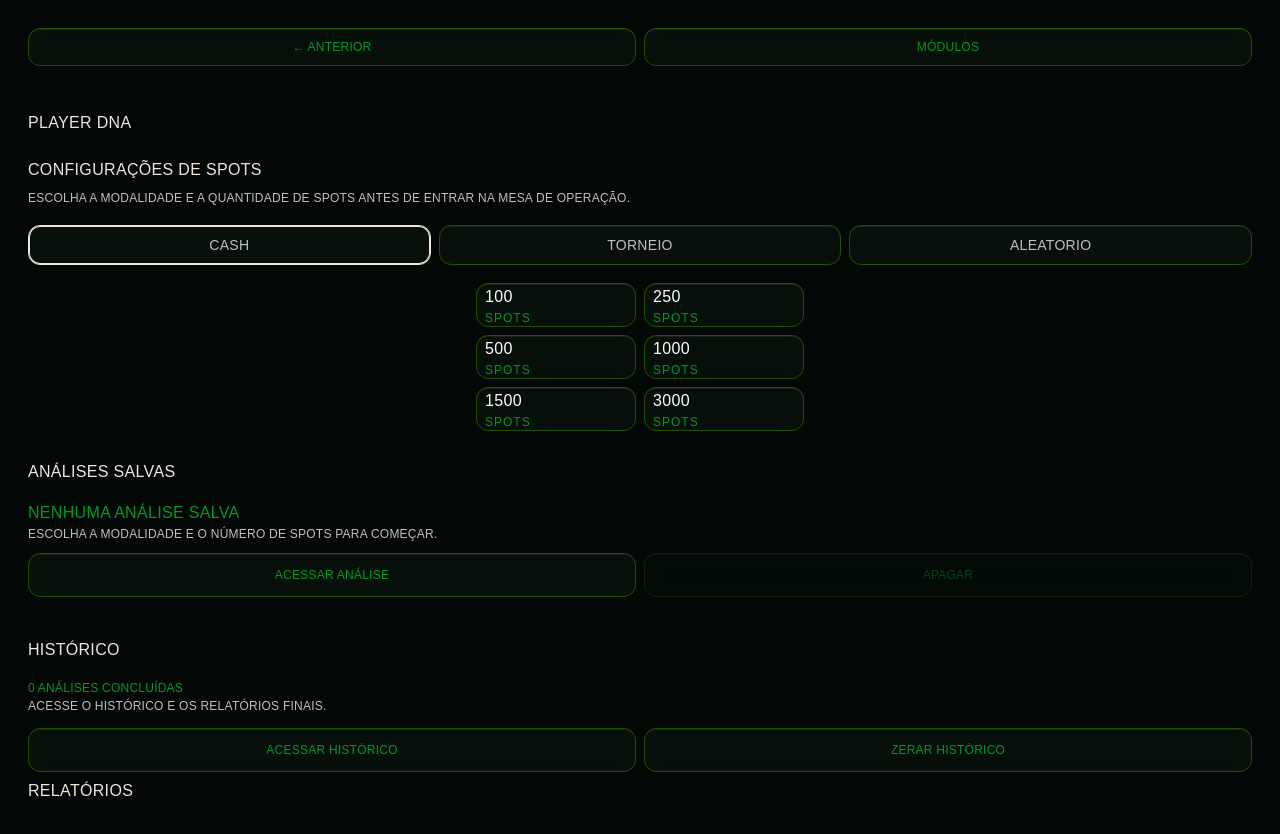
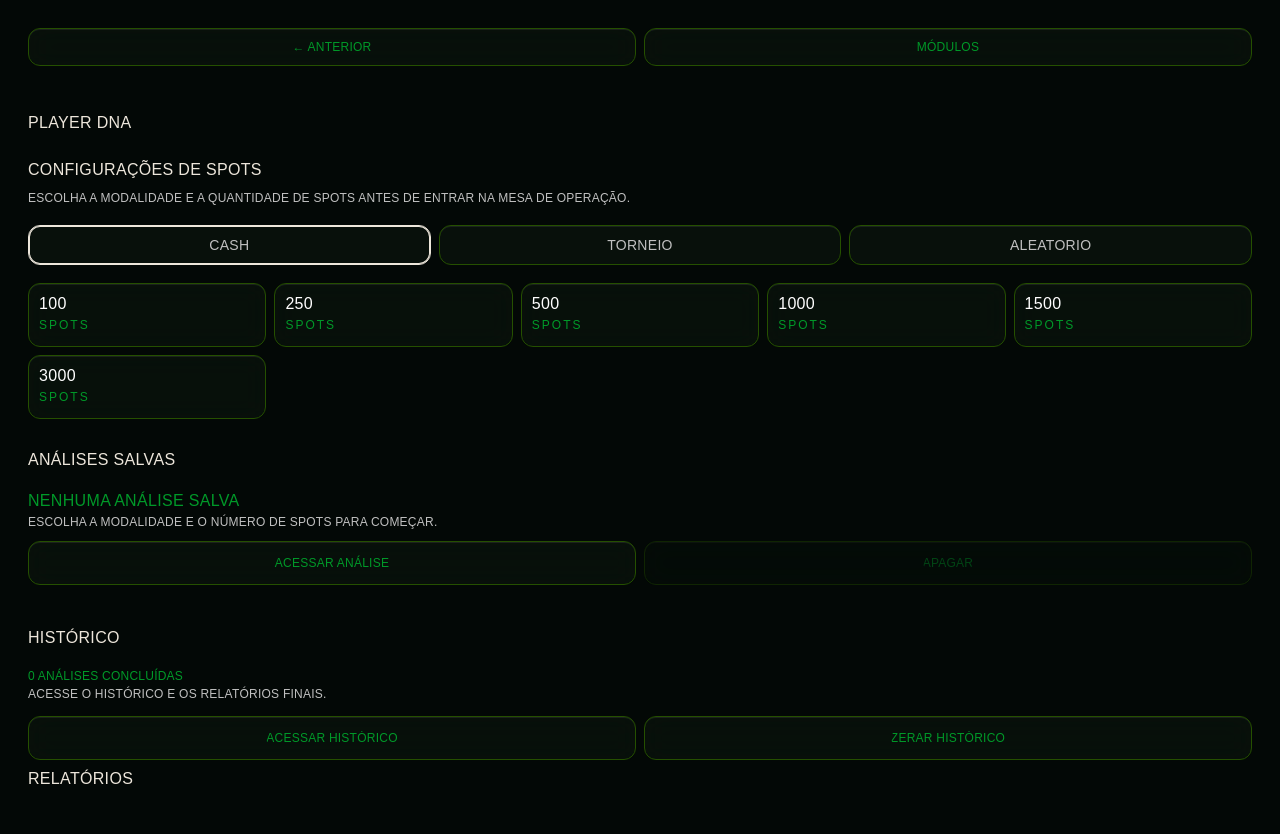
Before and after one commit to SkyareCom/gemeo.stackup.holdem-heroes, a Next.js app: page /player-dna in a window 1280 px wide. Shown: the top 834 px of the page. Built offline with nearby package versions, Linux system fonts and the light colour scheme; a web font is replaced by a local one.

Commit message:
fix: restore spot cards and equalize Player DNA footer commands

```diff
--- a/app/button-standard.css
+++ b/app/button-standard.css
@@ -42,7 +42,7 @@ html body button:hover,html body button:focus-visible,html body button:active,ht
 html body button:disabled,
 html body button[aria-disabled="true"]{opacity:.42!important;cursor:not-allowed!important;box-shadow:none!important;pointer-events:none!important}
 
-/* TODOS OS GRUPOS SECUNDÁRIOS SÃO DUAS COLUNAS REAIS. */
+/* GRUPOS DE COMANDO: COLUNAS IGUAIS, SEM LARGURA FIXA GLOBAL. */
 html body .module-navigation,
 html body .player-dna-page .history-actions,
 html body .player-dna-page .saved-analysis-panel > div:last-child,
@@ -66,15 +66,15 @@ html body [class*="MathLabWorkspace_tabs"] > button,html body [class*="MathLabWo
 html body .player-dna-page .result > button,
 html body .player-dna-page .result > div > button {width:calc(50% - 4px)!important;max-width:calc(50% - 4px)!important;flex:0 0 calc(50% - 4px)!important}
 
-/* SPOTS — MANTÊM A ALTURA DE CARD. */
+/* SPOTS — EXCEÇÃO: MANTÊM FORMATO DE CARD. */
+html body .player-dna-page .depth-choices{grid-template-columns:repeat(5,minmax(0,1fr))!important;justify-content:stretch!important}
 html body .player-dna-page .depth-choices > button{display:block!important;width:100%!important;max-width:100%!important;flex:none!important;height:auto!important;min-height:64px!important;max-height:none!important;padding:8px 10px!important;border:1px solid #183426!important;border-radius:0!important;background:#0b1710!important;color:#edf7f0!important;-webkit-text-fill-color:#edf7f0!important;overflow:visible!important;white-space:normal!important}
-html body .player-dna-page .depth-choices > button > strong{display:block!important;color:#8cf0b2!important;-webkit-text-fill-color:#8cf0b2!important;font-size:28px!important;font-weight:700!important;line-height:1!important;overflow:visible!important}
-html body .player-dna-page .depth-choices > button > span{display:block!important;color:#edf7f0!important;-webkit-text-fill-color:#edf7f0!important;font-size:9px!important;letter-spacing:2px!important;overflow:visible!important}
+html body .player-dna-page .depth-choices > button > strong{display:block!important;color:#8cf0b2!important;-webkit-text-fill-color:#8cf0b2!important;font-size:28px!important;font-weight:700!important;line-height:1!important;overflow:visible!important;text-overflow:clip!important}
+html body .player-dna-page .depth-choices > button > span{display:block!important;color:#edf7f0!important;-webkit-text-fill-color:#edf7f0!important;font-size:9px!important;letter-spacing:2px!important;overflow:visible!important;text-overflow:clip!important}
 
-/* PLAYER DNA — AÇÕES, SIZINGS E RODAPÉ COM A MESMA ALTURA DE 44PX. */
+/* PLAYER DNA — AÇÕES E SIZINGS SÃO EXCEÇÕES DE LARGURA. */
 html body .player-dna-page .training-session [class*="actions"] > button,
-html body .player-dna-page [class*="sizingActions"] > button,
-html body .player-dna-page .training-footer > button {
+html body .player-dna-page [class*="sizingActions"] > button {
   display:flex!important;
   align-items:center!important;
   justify-content:center!important;
@@ -91,83 +91,22 @@ html body .player-dna-page .training-footer > button {
 }
 html body .player-dna-page .training-session [class*="actions"] > button{border:1px solid #24543a!important;border-radius:0!important;background:#0a1a11!important;color:#edf7f0!important;-webkit-text-fill-color:#edf7f0!important;font-size:10px!important;font-weight:700!important}
 html body .player-dna-page [class*="sizingActions"] > button{border:1px solid #255000!important;border-radius:12px!important;background:rgba(31,54,31,.2)!important;color:#009929!important;-webkit-text-fill-color:#009929!important;font-size:12px!important;font-weight:500!important}
-html body .player-dna-page .training-footer > button{border-radius:12px!important;font-size:12px!important;line-height:1!important}
-html body .player-dna-page .training-footer > button > strong{font-size:12px!important;line-height:1!important}
+
+/* RODAPÉ DO PLAYER DNA — DOIS COMANDOS EXATAMENTE IGUAIS. */
+html body .player-dna-page .training-footer{display:grid!important;grid-template-columns:repeat(2,minmax(0,1fr))!important;gap:8px!important;width:100%!important;align-items:stretch!important}
+html body .player-dna-page .training-footer > button{display:flex!important;align-items:center!important;justify-content:center!important;width:100%!important;min-width:0!important;max-width:100%!important;height:44px!important;min-height:44px!important;max-height:44px!important;padding:8px!important;box-sizing:border-box!important;border-radius:12px!important;font-size:12px!important;line-height:1!important;justify-self:stretch!important;flex:none!important;overflow:hidden!important}
+html body .player-dna-page .training-footer > button > strong{font-size:12px!important;line-height:1!important;white-space:nowrap!important;overflow:visible!important;text-overflow:clip!important}
 
 html body [class*="HandReviewWorkspace_two"] > button,html body [class*="HandReviewWorkspace_actionGrid"] > button{width:100%!important;max-width:100%!important;flex:none!important;height:44px!important;min-height:44px!important;max-height:44px!important;padding:7px 8px!important;border:1px solid rgba(120,187,140,.24)!important;border-radius:9px!important;background:#07120b!important;color:#e7f6eb!important;-webkit-text-fill-color:#e7f6eb!important;font-size:.7rem!important;font-weight:700!important;overflow:hidden!important}
 
-@media(max-width:800px){html body .player-dna-page .training-session [class*="actions"] > button{padding:8px 2px!important;font-size:8px!important}html body .player-dna-page [class*="sizingActions"] > button{padding:8px 4px!important;font-size:12px!important}}
+/* CARTAS E FECHAR MODAL CONTINUAM FORA DO PADRÃO DE BOTÕES. */
+html body [class*="HandReviewWorkspace_card"]{width:100%!important;min-width:0!important;max-width:100%!important;height:auto!important;min-height:0!important;max-height:none!important;justify-self:stretch!important;flex:none!important}
+html body [class*="HandReviewWorkspace_modalHead"] > button{width:44px!important;min-width:44px!important;max-width:44px!important;height:44px!important;min-height:44px!important;max-height:44px!important;padding:0!important}
 
-/* GEOMETRIA PADRÃO DOS BOTÕES DE COMANDO DO APP.
- * TODOS OS BOTÕES DE COMANDO: 160PX × 44PX.
- * EM CONTAINERS MAIS ESTREITOS, A LARGURA PODE ENCOLHER SEM OVERFLOW.
- * BOTÕES DE AÇÃO DO POKER E CONTROLES DE CARTA/MODAL SÃO PRESERVADOS. */
-:root{--app-command-button-width:160px;--app-command-button-height:44px}
-html body button,
-html body a.module-back{
-  width:min(var(--app-command-button-width),100%)!important;
-  min-width:0!important;
-  max-width:var(--app-command-button-width)!important;
-  height:var(--app-command-button-height)!important;
-  min-height:var(--app-command-button-height)!important;
-  max-height:var(--app-command-button-height)!important;
-  justify-self:center!important;
-  flex:0 0 auto!important;
+@media(max-width:800px){
+  html body .player-dna-page .depth-choices{grid-template-columns:repeat(3,minmax(0,1fr))!important}
+  html body .player-dna-page .training-session [class*="actions"] > button{padding:8px 2px!important;font-size:8px!important}
+  html body .player-dna-page [class*="sizingActions"] > button{padding:8px 4px!important;font-size:12px!important}
+  html body .player-dna-page .training-footer > button,
+  html body .player-dna-page .training-footer > button > strong{font-size:10px!important}
 }
-
-/* SPOT SELECTORS TAMBÉM PASSAM A USAR A GEOMETRIA PADRÃO. */
-html body .player-dna-page .depth-choices{
-  grid-template-columns:repeat(2,minmax(0,var(--app-command-button-width)))!important;
-  justify-content:center!important;
-}
-html body .player-dna-page .depth-choices > button{
-  display:flex!important;
-  flex-direction:column!important;
-  width:min(var(--app-command-button-width),100%)!important;
-  min-width:0!important;
-  max-width:var(--app-command-button-width)!important;
-  height:var(--app-command-button-height)!important;
-  min-height:var(--app-command-button-height)!important;
-  max-height:var(--app-command-button-height)!important;
-  padding:4px 8px!important;
-  border-radius:12px!important;
-  overflow:hidden!important;
-}
-html body .player-dna-page .depth-choices > button > strong{font-size:16px!important;line-height:16px!important}
-html body .player-dna-page .depth-choices > button > span{font-size:10px!important;line-height:12px!important;letter-spacing:1px!important}
-
-/* EXCEÇÃO EXPLÍCITA: BOTÕES DE AÇÃO/SIZING DO POKER MANTÊM O GRID ATUAL. */
-html body .player-dna-page .training-session [class*="actions"] > button,
-html body .player-dna-page [class*="sizingActions"] > button,
-html body .player-dna-page .player-dna-fixed-actions-v2 > button,
-html body [class*="HandReviewWorkspace_actionGrid"] > button{
-  width:100%!important;
-  min-width:0!important;
-  max-width:100%!important;
-  height:44px!important;
-  min-height:44px!important;
-  max-height:44px!important;
-  justify-self:stretch!important;
-  flex:none!important;
-}
-
-/* CONTROLES ESPECIALIZADOS NÃO SÃO REDIMENSIONADOS COMO BOTÕES DE COMANDO. */
-html body [class*="HandReviewWorkspace_card"]{
-  width:100%!important;
-  min-width:0!important;
-  max-width:100%!important;
-  height:auto!important;
-  min-height:0!important;
-  max-height:none!important;
-  justify-self:stretch!important;
-  flex:none!important;
-}
-html body [class*="HandReviewWorkspace_modalHead"] > button{
-  width:44px!important;
-  min-width:44px!important;
-  max-width:44px!important;
-  height:44px!important;
-  min-height:44px!important;
-  max-height:44px!important;
-  padding:0!important;
-}
```
